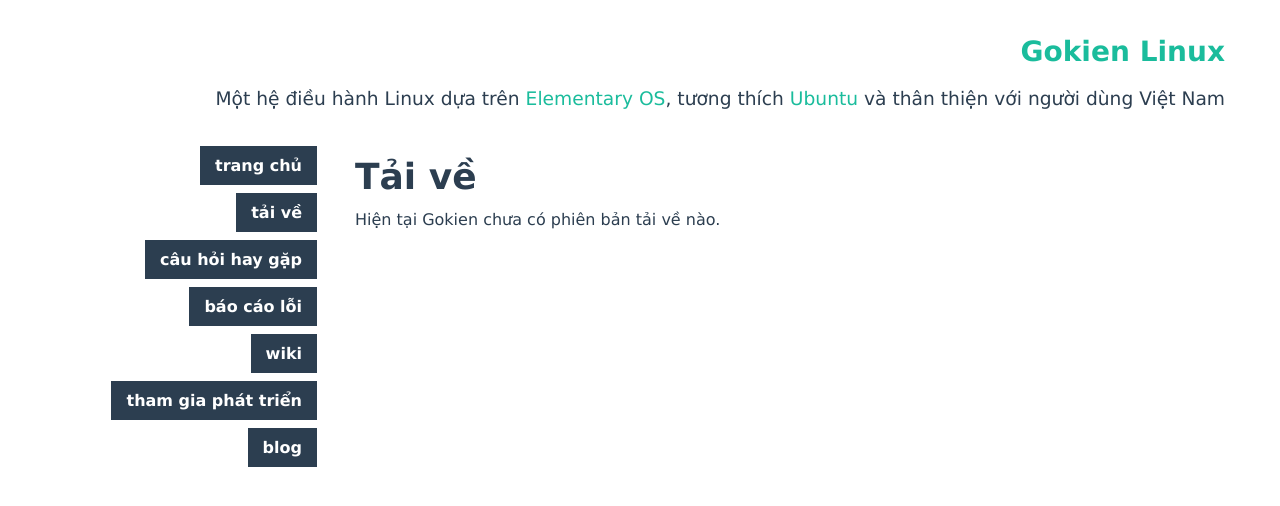
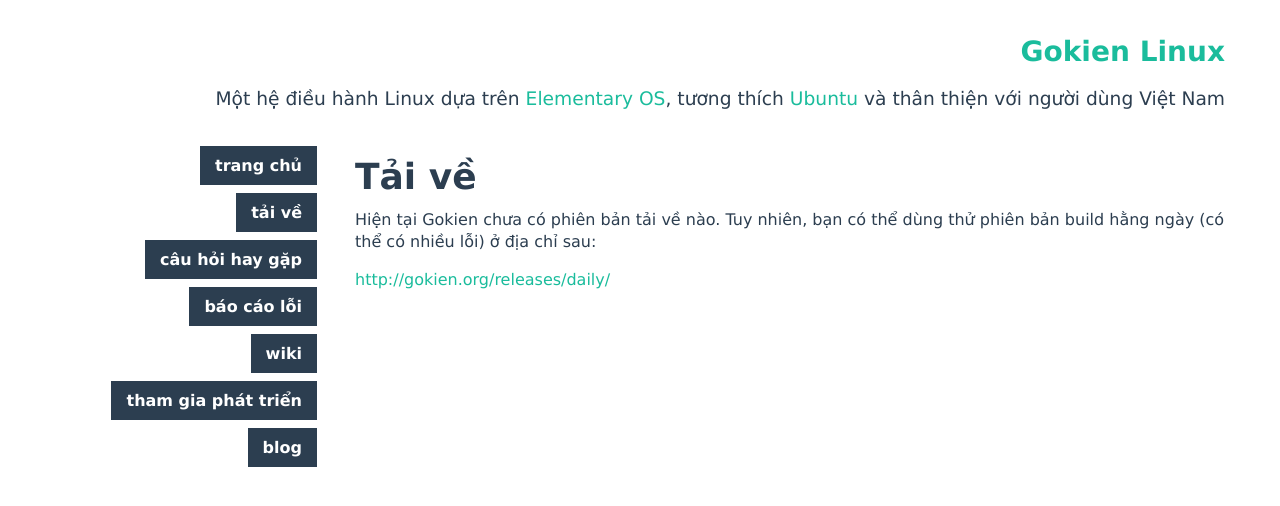
Before and after one commit to gokien/homepage, a Jekyll site: the page built from download.md, in a window 1280 px wide. Shown: the top 506 px of the page. Built offline with Jekyll 4.4.1, drawn with Linux system fonts in a browser that asks for light colours; nearby versions of some CDN libraries.

Commit message:
Add daily build download link

```diff
--- a/download.md
+++ b/download.md
@@ -6,4 +6,6 @@
 
 ## Tải về
 
-Hiện tại Gokien chưa có phiên bản tải về nào.
+Hiện tại Gokien chưa có phiên bản tải về nào. Tuy nhiên, bạn có thể dùng thử phiên bản build hằng ngày (có thể có nhiều lỗi) ở địa chỉ sau:
+
+<http://gokien.org/releases/daily/>
```
